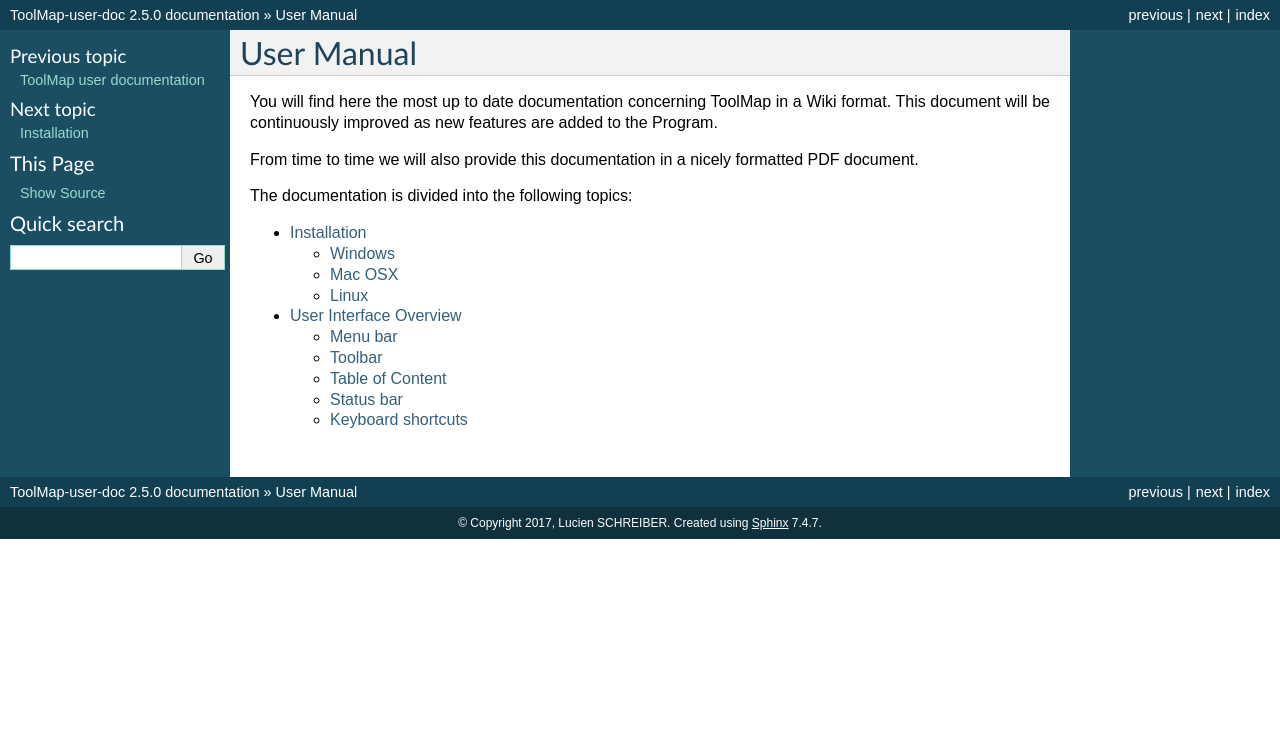
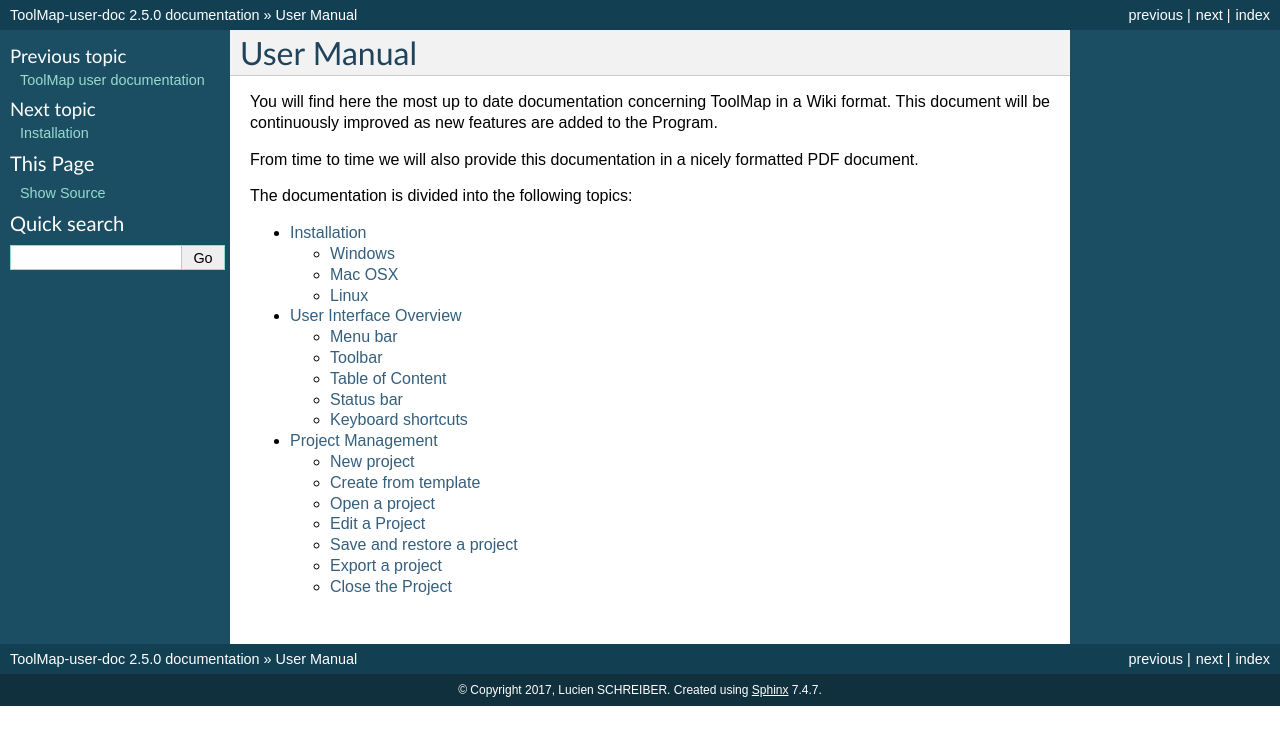
Before and after one commit to terranum-ch/ToolMap-user-doc, a Sphinx documentation site: the page built from doc/user-manual.rst, in a window 1280 px wide. Shown: the top 745 px of the page. Built offline with Sphinx 7.4.7, drawn with Linux system fonts in a browser that asks for light colours; some of the changed lines change nothing that is shown.

Commit message:
Adding project management section into user manual

```diff
--- a/doc/user-manual.rst
+++ b/doc/user-manual.rst
@@ -12,3 +12,4 @@
 
    usermanual/installation
    usermanual/gui
+   usermanual/projectmanagement
--- /dev/null
+++ b/doc/usermanual/projectmanagement.rst
@@ -0,0 +1,439 @@
+Project Management
+===================
+
+The whole management of the project is made with the menu //Project//, which includes the following options:
+
+  * :guilabel:`New Project`: create a new project
+  * :guilabel:`Open...`: open an existing project
+  * :guilabel:`Recent`: open a recently used project
+  * :guilabel:`Backup`: create a backup of the project
+  * :guilabel:`Manage backup`: open the backup management window
+  * :guilabel:`Save as Template`: save your project as a template
+  * :guilabel:`Export Layer...`: export a layer or the project as shapefile
+  * :guilabel:`Export Model as PDF...`: export your data model as PDF
+  * :guilabel:`Edit`: edit the project
+  * :guilabel:`Exit`: quit ToolMap
+
+New project
+---------------------------
+
+To create a new project, select :menuselection:`Project --> New Project --> Empty....` The dialog box illustrated bellow appears.
+
+.. image:: img/window-newproject.png
+
+#. Project Path
+#. Project name
+#. Units (meters, Kilometers, Lat/Long). Actually this option isn't enabled and projects are always using meters as their units
+#. Projection system (no projection, Swiss projection). Actually this option isn't enabled and only "no projection" is supported.
+#. Create a new empty project and activate the next step
+#. Cancel the creation of the project
+
+.. warning:: ToolMap will not run correctly if the project isn't stored on a local disk
+
+.. _proj_manage#generalities:
+
+Generalities
+^^^^^^^^^^^^^^^^^^^^^^^^^^
+
+The :guilabel:`Project Properties` tab of the Project Definition window allows to complete some generic project information.
+
+.. image:: img/window-projectdefinition.png
+
+#. Define the author of the project
+#. Comments about the project
+#. Saves the properties modifications of the project (this button is enabled only when at least one layer is created)
+#. Cancel the properties modifications of the project
+
+.. _proj_manage#spatial_model:
+
+Spatial model
+^^^^^^^^^^^^^^^^^^^^^^^^^^
+
+The :guilabel:`Spatial Model` tab of the Project Definition window lists the layers. Each layer contains objects and may have attributes.
+
+.. image:: img/window-projectdefinition2.png
+
+#. List of layers defining the spatial model, several operations can be realized in this list:
+
+    * Editing the characteristics of a layer by double-clicking on it
+    * Sorting layers by clicking on the list header
+    * Reorganizing layers order with a contextual menu
+
+#. Layers management controls
+
+    * [+]: add a layer
+    * [-]: delete one or several selected layer(s), the suppression can also be made with the :kbd:`DELETE / BACKSPACE` keys.
+
+#. Number of layers
+#. Number of selected layers
+#. Save the project modifications (this button activate only when at least one layer is created)
+#. Close the window without saving the modifications.
+
+Layers Definition
+""""""""""""""""""""""""""""
+
+The Thematic layer definition window appears when adding a new layer:
+
+.. image:: img/window-thematiclayerdefinition.png
+
+
+#. Layers name. This name is used as the output file name when exporting the layer.
+#. Spatial layer type (line, point, polygon)
+#. Name of the polygon contour. This field is only displayed for polygon layers
+
+
+.. note:: The polygons in ToolMap are built with lines while the object kind is stored into a label. At the creation of the project the line related to the layer is automatically generated, but you will have to create it yourself if adding a new polygon layer on an existing project.
+
+
+Object kind definition
+"""""""""""""""""""""""""""""
+
+The objects belonging to a layer are defined in the :guilabel:`Object kind` tab of the Thematic layer Definition window
+
+.. image:: img/window-thematiclayerdefinition2.png
+
+#. List of defined objects. Following operations can be realized in the list:
+
+    * Sorting objects by clicking on the list header
+    * Editing the objects characteristics by double-clicking on an object
+    * Reorganizing objects order with a contextual menu
+
+#. Objects management controls
+
+    * [+]: Add an object |img1|
+
+        a. Code (numerical value) duplicates are allowed but not recommended. This code will be exported as OBJ_CD field when the layer is exported
+        b. Description: a textual description of the object. This value will be exported as OBJ_DESC field when the layer is exported
+
+    * [-]: Delete one or several selected objects. The suppression can also be made with the :kbd:`DELETE / BACKSPACE` keys.
+    * [Import]: import list of objects from files of following format:
+
+      * \*.CSV Format :<Code>;<Description>;<Theme>;<Frequency>
+      * \*.TXT Format :<Code>[TAB]<Description>[TAB]<Theme>[TAB]<Frequency>
+#. Save or cancel the object modifications
+
+.. _proj_manage#attributes_definition:
+
+Attributes definition
+""""""""""""""""""""""""""""
+
+The attributes management is made from the :guilabel:`Attributes` tab of the Thematic layer definition window.
+
+.. image:: img/window-thematiclayerdefinition4.png
+
+#. List of defined attributes Following operations can be realized in the list:
+
+    * Sort attributes in alphabetical order by clicking on the Name or Type header
+    * Edit an attribute characteristic by double-clicking on it
+    * Reorganize the list of attributes with the contextual menu by right-clicking
+
+#. Attributes management controls
+
+    * [+]: Add an attribute
+    * [-]: Delete one or several pre selected attributes. The suppression can also be made with the :kbd:`DELETE /BACKSPACE` keys.
+
+#. Save or cancel the attributes modifications. An attribute is defined by:
+
+    * A name: the name cannot contain spaces or reserved words ([[man:annexe|annexe]])
+    * A type of data:
+
+      * Text
+      * Integer
+      * Float
+      * Date
+      * Enumeration
+
+Attribute creation
+....................................
+
+.. image:: img/window-editobjectattribute.png
+
+#. Attribute name
+#. Attribute type
+#. Attribute options: each type has different options, in this case the enumeration type. Following operations can be realized in the list:
+
+    * Sort the values of the list by alphabetical order by clicking on the Code or Description header
+    * Edit values characteristics of the list by double-clicking on it
+    * Reorganize the list of values with the contextual menu by right-clicking
+
+#. Enumeration management controls
+
+    * [+]: add a new value
+    * [-]: delete one or several pre selected values. The suppression can also be made with the :kbd:`DELETE /BACKSPACE` keys.
+    * [Import]: import lists of values, two types of format can be imported:
+
+      * \*.CSV Format: <CODE>;<Description>
+      * \*.TXT Format: <CODE>[TAB]<Description>
+
+    * [Export]: export the list of values in TXT files
+#. Save or cancel the list of values modifications.
+
+Orientation of a point type object
+....................................
+
+It's possible to orientate an object of a layer. However, several constraints have to be considered:
+
+  * The spatial type of the layer has to be a Point type
+  * The data attribute type has to be a Float or an Integer type
+  * Only one attribute per Layer can be oriented.
+
+
+**Activation of the orientation**
+
+In the :guilabel:`Object Attribute` tab of the Thematic layer definition window, you have to select the attribute by clicking on it, and then activate the case Orientation Field at the
+bottom of the window(1)(see also [[man:attribution#attribute_orientation_to_point|attribute orientation to point]] for further information).
+
+
+.. image:: img/window-thematiclayerdefinition3.png
+
+.. _proj_manage#create_from_template:
+
+Create from template
+---------------------------
+
+The option :menuselection:`Project --> New Project --> From template...` allows you to create a new project with the same
+layers/objects/attribute as an existing one. This option will create a new project from an existing
+:ref:`proj_manage#template`. The creation is made through the two following steps:
+
+.. image:: img/window-template1.PNG
+
+#. existing template path
+#. Template information
+
+.. image:: img/window-template2.PNG
+
+#. Directory for the new project
+#. Name of the new Project
+#. Creation controls:
+
+    * :guilabel:`Back`: Return to the previous window (choose another template)
+    * :guilabel:`Finish`: Create the new project with the current settings
+    * :guilabel:`Cancel`: Cancel the creation of the new project
+
+Open a project
+---------------------------
+
+There are two possibilities to open an existing project:
+
+  * With the option :menuselection:`Project --> Open...`: open a project saved on your computer
+  * With the option :menuselection:`Project --> Recent`: open a project which had already been opened recently
+
+Special cases
+^^^^^^^^^^^^^^^^^^^^^^^^^^
+* The project do no more exists, it was whether deleted or moved.
+
+  |img2|
+
+    * If the box is checked it will automatically erase the project from the list of the recent projects.
+
+* The folder you selected is not a ToolMap file
+
+  |img3|
+
+* The project was made on an older version of ToolMap and need to be upgrade
+
+  |img4|
+
+    * The :guilabel:`backup convert and open` option generates a backup of your project in the old version of ToolMap and upgrade the current project
+    * The :guilabel:`convert only` option simply converts the version of your project. Be aware that your project will no more be readable by older version of ToolMap.
+
+* Your version of ToolMap is not up to date, you'll have to `download <http://www.crealp.ch/fr/toolmap-telechargement.html>`_ the latest version
+
+  |img5|
+
+Edit a Project
+---------------------------
+
+The :menuselection:`Project --> Edit` allows editing the characteristics and components (layers, objects, attributes, settings) of the current project.
+
+Edit the project properties
+^^^^^^^^^^^^^^^^^^^^^^^^^^^^^^
+
+The layers and attributes of the project can be modified with the :menuselection:`Project -->Edit --> Project Definition` menu.
+
+The first tab :guilabel:`Project Properties` of the window allows modifying the properties of the project like the name of author and the eventual comments. (See chap. :ref:`proj_manage#generalities`)
+
+The second Tab :guilabel:`Spatial Model` allows modifying the layers (see chap. :ref:`proj_manage#spatial_model`) and the attributes (see chap. :ref:`proj_manage#attributes_definition`).
+
+Edit objects
+^^^^^^^^^^^^^^^^^^^^^^^^^^
+
+The objects can be modified with the menu :menuselection:`Project-->Edit-->Objects kind...` They are distributed in the three spatial kinds: point, line and polygon.
+
+.. image:: img/window-objectdefinition.png
+
+#. List of objects defined by spatial type. Following operations can be realized in the list:
+
+    * Sort objects by alphabetical order by clicking on the Code, Description, Layer or Frequency header.
+    * Edit the objects characteristics by double-clicking on it.
+    * Reorganize the list of objects with the contextual menu by right-clicking.
+
+#. Objects kind management controls
+
+    * [+]: add an object
+    * [-]: remove the selected object
+    * [import]: import an object
+    * [export]: export the selected object
+
+#. Save or cancel the objects modifications
+#. Number of objects in the selected spatial type
+#. Number of selected objects
+
+Edit attributes
+^^^^^^^^^^^^^^^^^^^^^^^^^^
+
+The attributes can be modified with the option :menuselection:`Project-->Edit-->Object Attribute...`
+
+.. image:: img/window-editattributes.png
+
+#. List of available layers, you can modify them by double-clicking on it
+#. Objects management controls
+
+    * [+]:add a new layer
+    * [-]: delete the selected layer
+
+#. [Update]: update the project saving the modifications, [Cancel]: Cancel the modifications
+#. Number of available Layers
+
+.. _proj_manage#settings:
+
+Settings
+^^^^^^^^^^^^^^^^^^^^^^^^^^
+
+The settings edition is activated with the option :menuselection:`Project --> Edit --> Settings...`
+
+Project Settings
+""""""""""""""""""""""""""""
+
+The project settings tab of the project settings window allows to manage the export and backup properties
+
+.. image:: img/window-settings.png
+
+#. Export data type (Shapefile, Graphics (EPS))
+#. Export file path
+#. Backup file directory
+
+Scale
+""""""""""""""""""""""""""""
+
+The scale tab of the project settings window allows managing the scales
+
+.. image:: img/window-settings-scale.png
+
+#. List of defined scales. Following operations can be realized in the list:
+
+    * Edit a scale by double-clicking on it
+    * reorganize the list of scales with the contextual menu
+
+#. Scales management
+
+    * [+]: Add a new scale
+    * [-]: Delete one or several preselected scales. The suppression can also be made with the :kbd:`DELETE /BACKSPACE` keys
+    * Management options of the scales list. The list can be ordered with the options of the :guilabel:`order` drop-down menu
+
+      * Sort ascending
+      * Sort descending
+      * User defined: ordered by the user
+
+#. Save or cancel the settings modifications
+
+Save and restore a project
+---------------------------
+
+Backup
+^^^^^^^^^^^^^^^^^^^^^^^^^^
+When working on ToolMap the changes are automatically and constantly saved. Because of that it is safe to create frequent backups of the project. The :menuselection:`Project --> Backup`  menu allows you to make backups of your current project.
+
+At the creation of a backup, you can write a comment about your save.
+
+.. image:: img/window-backup-comment.png
+
+The comment will appear in the :guilabel:`Manage Backup` window.
+
+The :guilabel:`Manage Backup` window is accessible with the option :menuselection:`Project --> Manage backup`.
+This window lists all the backups stored in your backup file. The name of the backups is automatically generated following
+this model: `Projectname-YYYY-MM-DD-HHMMSS`
+
+.. image:: img/window-backup-management.png
+
+#. List of the backups with their characteristics and comment. The list can be ordred by each of the characteristics
+#. Backups management controls
+
+    * :guilabel:`Delete`: Delete the selected backup(s)
+    * :guilabel:`Restore`: Restore the selected backup. When clicking on this option, a window asks you the confirmation of the restoration process.
+
+     |img6|
+
+    * :guilabel:`Close`: Close the window and return to your current project
+
+#. The Backup path (beforehand defined in the :ref:`proj_manage#settings`)
+
+.. _proj_manage#template:
+
+Template
+^^^^^^^^^^^^^^^^^^^^^^^^^^
+
+You can create templates of your project with the option :menuselection:`Project --> Save as template`. The creation of a template is made as such:
+
+.. image:: img/window-template-save.png
+
+#. Path where the template will be stored
+#. Name of the template and the format
+#. Save the template or cancel the operation
+
+After saving your template you can enter a comment that will appear if you use the :ref:`proj_manage#create_from_template` option.
+
+.. image:: img/window-template-save2.png
+
+#. Comment on the template
+
+Export a project
+---------------------------
+
+Export Layers
+^^^^^^^^^^^^^^^^^^^^^^^^^^
+
+The exportation allows generating layers, which were defined at the spatial model level in order to be used in others programs. The export path and format have to be beforehand defined (see chap. :ref:`proj_manage#settings`)
+
+The exportation is made with the option :menuselection:`Projecct --> Export Layer...`. When selecting this option the following window appears:
+
+.. image:: img/window-exportlayer.png
+
+#. List of the layers defined in your data model
+#. Layers selection controls
+
+    * All: select all the layers
+    * None: remove all the selected layers
+    * Invert: invert your current selection
+
+#. Export or cancel the exportation
+
+When Exporting a Polygon Layer, ToolMap automatically create a column "NB_LABELS"
+in the resulting file. This column is filled for each polygon with the number of labels inside that polygon.
+
+Export Model as PDF
+^^^^^^^^^^^^^^^^^^^^^^^^^^
+
+Once the spatial model of a project is set, you can get a PDF layout of it using the Export Model as PDF tool
+(:menuselection:`Project --> Export --> Export Model as PDF...`).
+
+The following window will then open :
+
+.. image:: img/window-exportdatamodellayout.png
+
+#. Choose to either print your data model on a single page or with one layer only per page. The later allows you to choose between several paper sizes (from A0 to A4) and orientation (Portrait or Landscape).
+#. Choose the layout of your data. The upper option will display Object Attributes below the Objects Kinds, the lower option will display them next to each other.
+
+Checking the "use very simple decorations" box in the next window will allow you to print a lighter version of the document.
+
+Close the Project
+---------------------------
+
+To quit the project, you just have to click on the upper-right icon or select the option :menuselection:`Project --> Exit`.
+
+.. |img1| image:: img/window-editobject.png
+.. |img2| image:: img/window-openfailed-notfound.png
+.. |img3| image:: img/window-openfailed-project.png
+.. |img4| image:: img/window-openfailed-convert.png
+.. |img5| image:: img/window-openfailed-upgrade.png
+.. |img6| image:: img/window-backup-confirm.PNG
```
